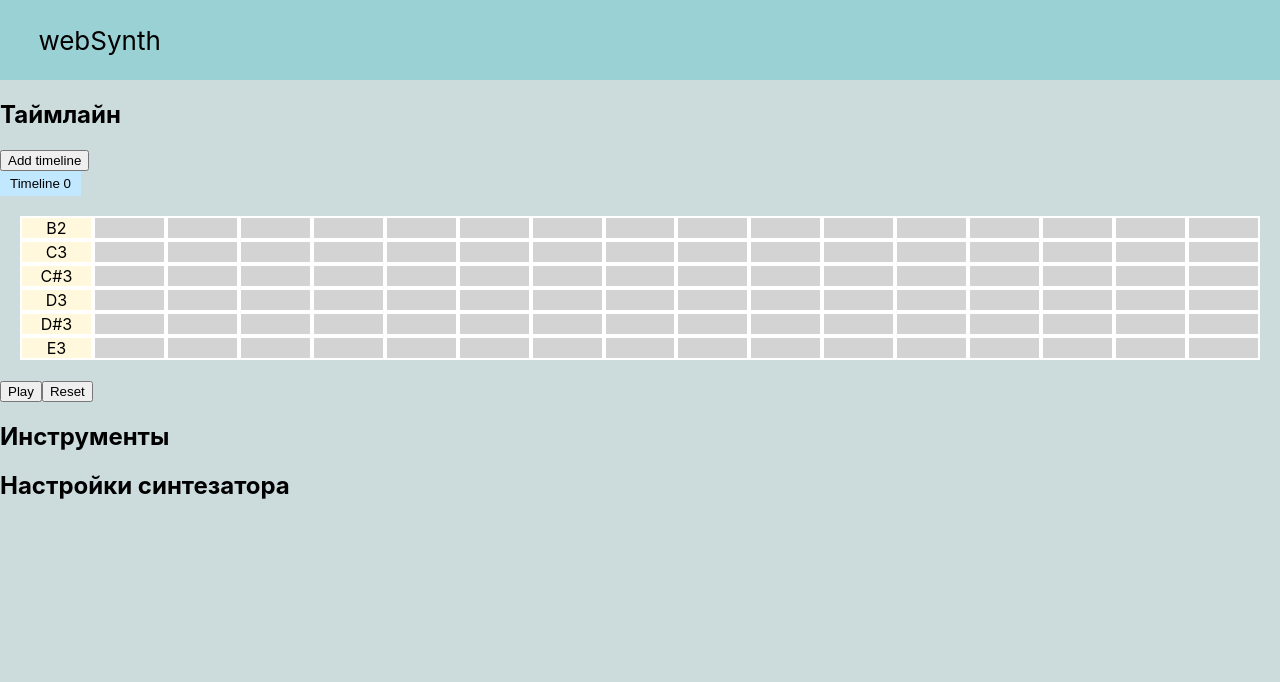
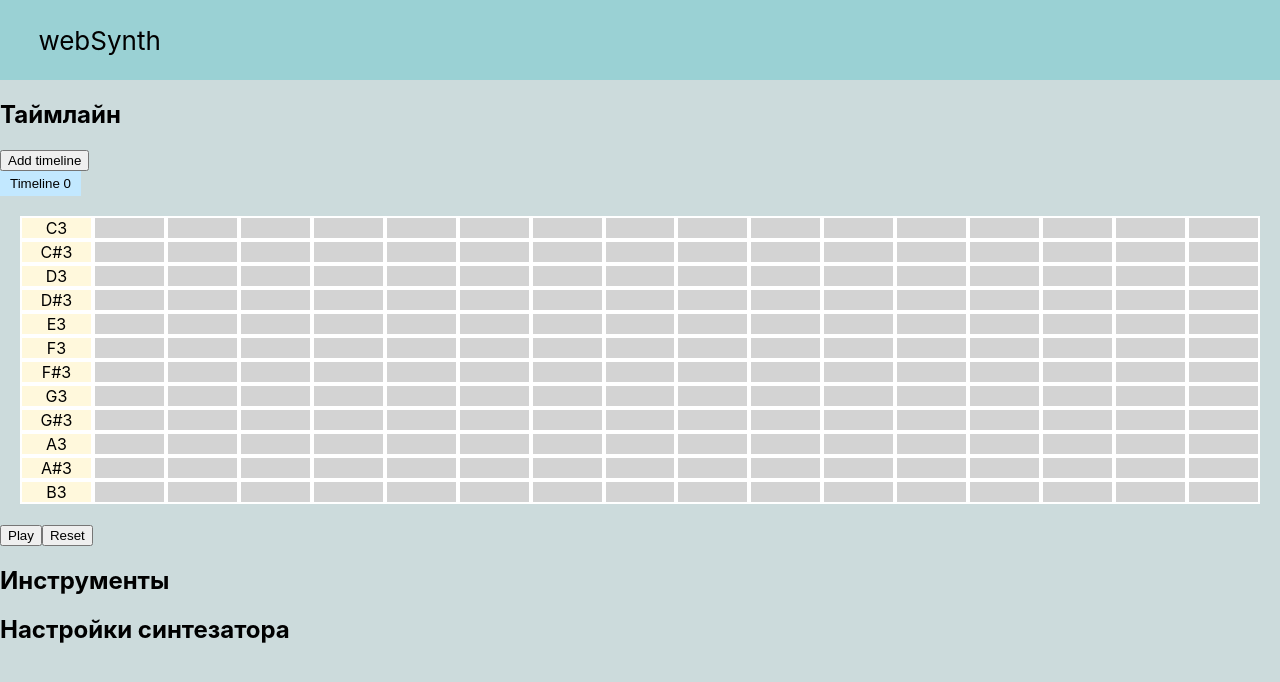
Before and after one commit to Wildexad/webSynth, a React (Create React App) app in the folder client/: page / in a window 1280 px wide. Shown: the top 682 px of the page. Built offline with nearby package versions, Linux system fonts and the light colour scheme.

Commit message:
can add notes (not accounting for order right now)

```diff
--- a/client/src/components/Timeline.jsx
+++ b/client/src/components/Timeline.jsx
@@ -25,29 +25,35 @@ Tone.Transport.start()
 */
 
 // Компонент Таймлайна
-const Timeline = (props) => {
-    const [notes, setNotes] = useState(['B2', 'C3', 'C#3', 'D3', 'D#3', 'E3']); // Состояние списка нот на таймлайне
+const Timeline = ({ addNote }) => {
+    const [octave, setOctave] = useState(['C3', 'C#3', 'D3', 'D#3', 'E3', 'F3', 'F#3', 'G3', 'G#3', 'A3', 'A#3', 'B3']); // Состояние списка нот на таймлайне
     const [columnNumber, setColumnNumber] = useState(16); // Состояние, определяющее количество столбцов на таймлайне
-    const [rowNumber, setRowNumber] = useState(notes.length); // Состояние, определяющее количество строк на таймлайне
+    const [rowNumber, setRowNumber] = useState(octave.length); // Состояние, определяющее количество строк на таймлайне
     const columns = Array(columnNumber).fill().map(() => Array(rowNumber).fill(false)); // Заполнение массива ячеек значениями
     const [cellValues, setCellValues] = useState(columns); // Состояние ячеек таймлайна
 
     const handleClick = (column, row) => {
+        // Обновление ячеек таймлайна
         setCellValues(prevCellValues => {
             const newCellValues = [...prevCellValues];
             newCellValues[column][row] = !newCellValues[column][row];
             return newCellValues;
         });
+
+        // Однократное проигрывание выбранной ноты
         if (Tone.context.state !== "running") {
             Tone.start();  // Браузеры блокируют автопроигрывание звука, так что включаем его, если он не включен
         }
-        synth.triggerAttackRelease(notes[row], "8n");  // Проигрывание звука
+        synth.triggerAttackRelease(octave[row], "16n");  // Проигрывание звука
+
+        // Добавление ноты в список нот (пока что вне зависимости от положения на таймлайне)
+        addNote({ pitch: octave[row], duration: "8n", timing: 0.4 });
     }
 
     return (
         <div className="timeline_container">
             <div className="timeline_column">
-                {notes.map((note, index) =>
+                {octave.map((note, index) =>
                     <div className="timeline_note_cell" key={index}>{note}</div>
                 )}
             </div>
--- a/client/src/components/TimelineController.jsx
+++ b/client/src/components/TimelineController.jsx
@@ -15,6 +15,17 @@ const TimelineController = () => {
     const [timelines, setTimelines] = useState([{cellValues: [], id: 0}]); // Состояние списка существующих таймлайнов
     const [activeTimeline, setActiveTimeline] = useState(timelines[0]); // Состояние активного таймлайна
     const [controlButtons, setControlButtons] = useState([]);
+    const [notes, setNotes] = useState([
+        { pitch: "E4", duration: "4n", timing: 0 },
+        { pitch: "D#4", duration: "4n", timing: 0.4 },
+        { pitch: "E4", duration: "4n", timing: 0.4 },
+        { pitch: "D#4", duration: "4n", timing: 0.4 },
+        { pitch: "E4", duration: "4n", timing: 0.4 },
+        { pitch: "B3", duration: "4n", timing: 0.4 },
+        { pitch: "D4", duration: "4n", timing: 0.4 },
+        { pitch: "C4", duration: "4n", timing: 0.4 },
+        { pitch: "A3", duration: "2n", timing: 0.4 }
+    ]);
 
     // Функция изменения текущего таймлайна
     const changeTimeline = (timeline) => {
@@ -32,18 +43,6 @@ const TimelineController = () => {
       setTimelines(timelines.filter(t => t.id !== timeline.id))
     }
 
-    var notes = [
-        { pitch: "E4", duration: "4n", timing: 0 },
-        { pitch: "D#4", duration: "4n", timing: 0.4 },
-        { pitch: "E4", duration: "4n", timing: 0.4 },
-        { pitch: "D#4", duration: "4n", timing: 0.4 },
-        { pitch: "E4", duration: "4n", timing: 0.4 },
-        { pitch: "B3", duration: "4n", timing: 0.4 },
-        { pitch: "D4", duration: "4n", timing: 0.4 },
-        { pitch: "C4", duration: "4n", timing: 0.4 },
-        { pitch: "A3", duration: "2n", timing: 0.4 }
-    ]
-
     const playSong = () => {
         if (Tone.context.state !== "running") {
             Tone.start();  // Браузеры блокируют автопроигрывание звука, так что включаем его, если он не включен
@@ -57,7 +56,12 @@ const TimelineController = () => {
     }
 
     const resetSong = () => {
-        notes = [];
+        setNotes([]);
+    }
+
+    const addNote = (newNote) => {
+        setNotes([...notes, newNote]);
+        console.log(notes);
     }
 
     return (
@@ -70,7 +74,7 @@ const TimelineController = () => {
                 timeline={activeTimeline.id}
                 changeTimeline={changeTimeline}
             />
-            <Timeline />
+            <Timeline addNote={addNote} />
             <div className="timeline_buttons">
                 <ControlButton handleClick={playSong}>
                     Play
```
